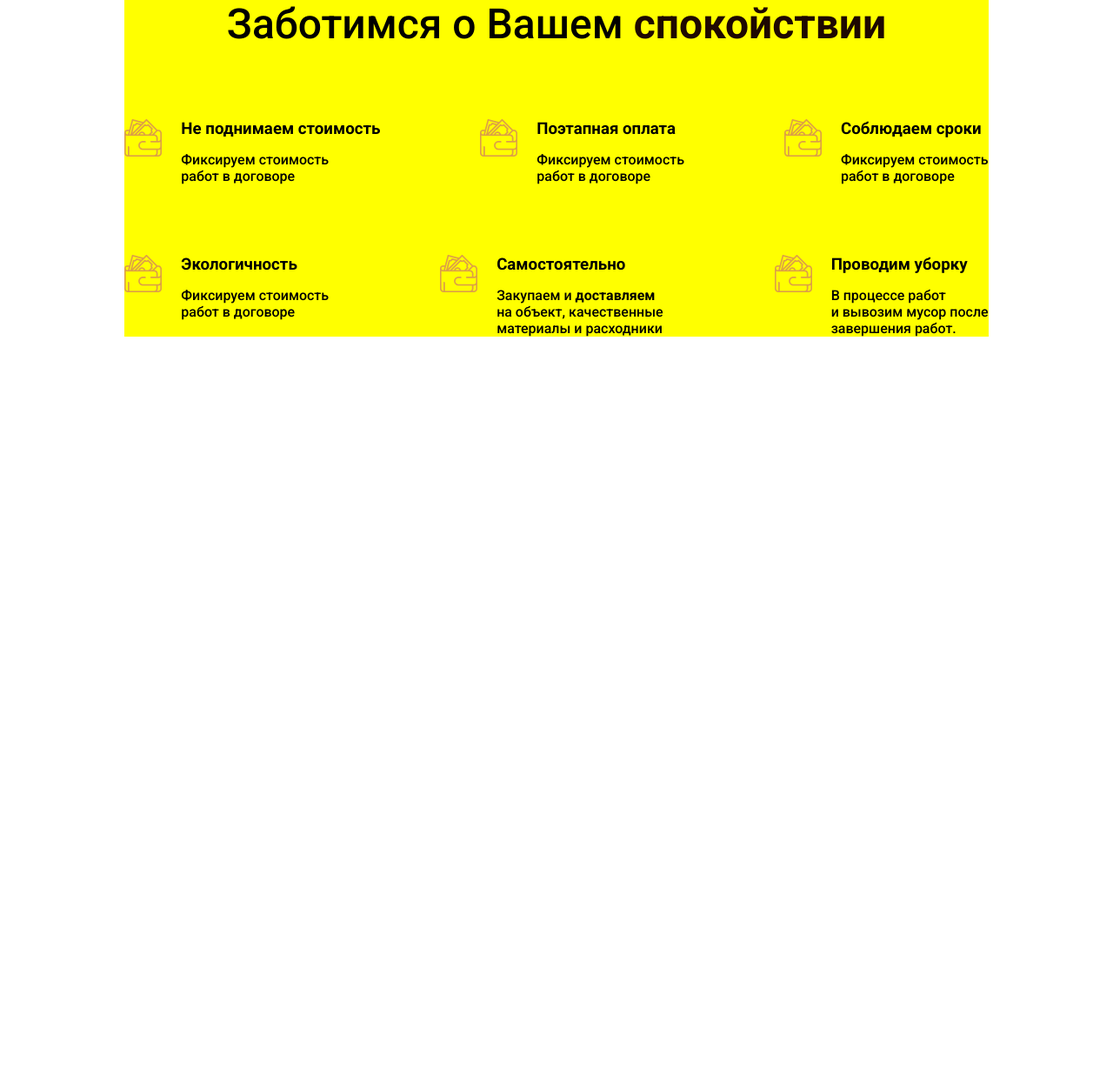
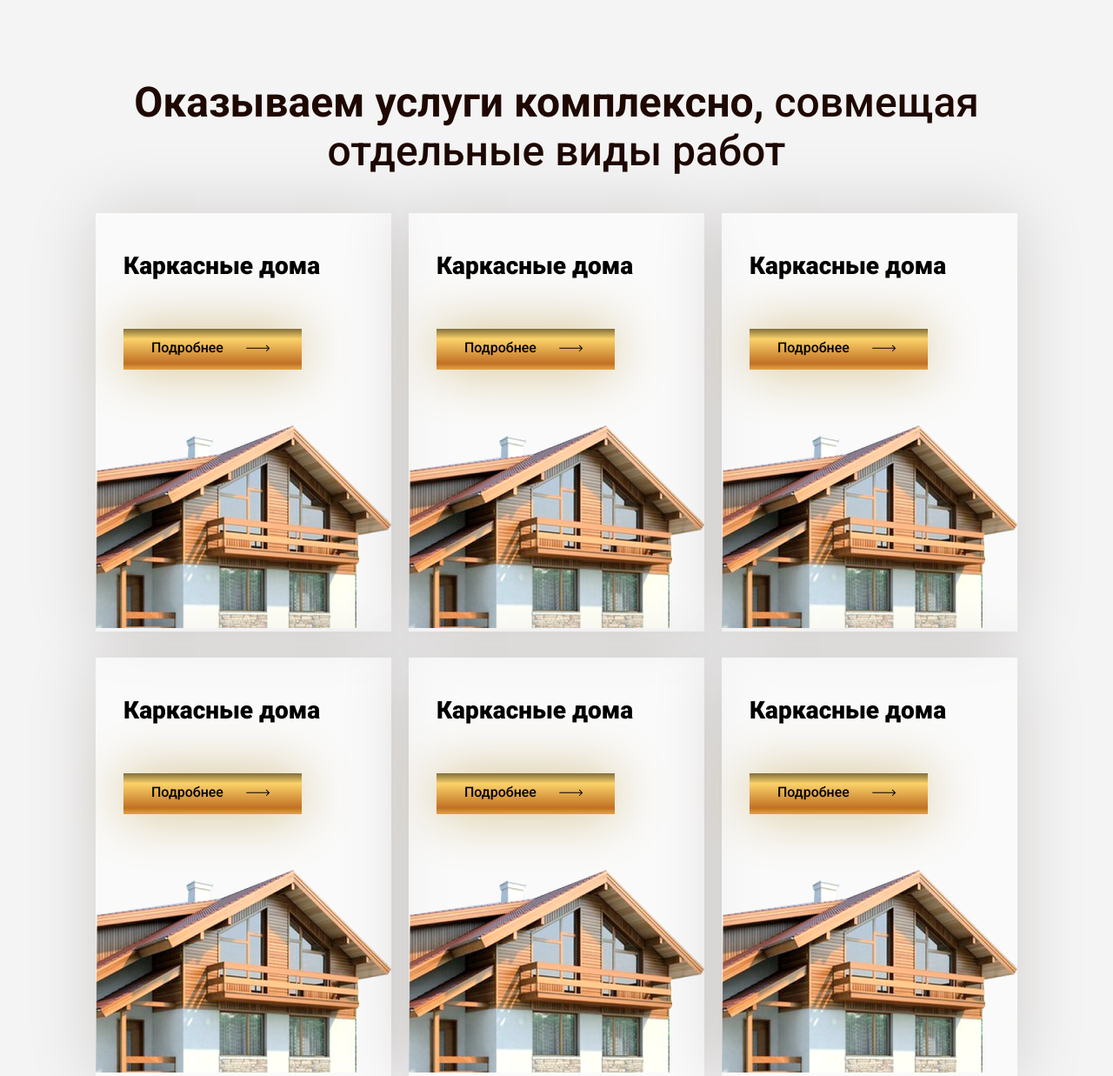
Before and after one commit to mathstutor19/dom-d, a plain HTML site: page index.html in a window 1280 px wide. Shown: the whole page at 87% size. Before the commit the page ends 800 px from the top, so only its background shows below. Drawn offline with Linux system fonts and the light colour scheme.

Commit message:
Add media

```diff
--- a/app.js
+++ b/app.js
@@ -0,0 +1,4 @@
+// let slider = document.querySelector('.homes__items');
+// [...slider.children].map(child =>
+//     child.style.width = screen.width - 17 * 2 + 'px'
+// );
--- a/index.html
+++ b/index.html
@@ -9,76 +9,113 @@
         <link rel="preconnect" href="https://fonts.gstatic.com" crossorigin>
         <link href="https://fonts.googleapis.com/css2?family=Roboto:ital,wght@0,500;0,700;0,900;1,300;1,400;1,500;1,900&display=swap" rel="stylesheet">
         <title>Document</title>
+        <script src="app.js" defer></script>
     </head>
     <body>
-    <!-- care start -->
-    <section class="care container">
-        <h2 class="care__title" >Заботимся о Вашем  <span>спокойствии</span> </h2>
-        <div class="care__about__wrapper" >
 
-            <div class="care__about"  >
-                <div class="care__about__img" >
-                    <img src="img/careimgone.png" alt="careimgone">
+        <!-- Homes Starts -->
+        <section class="homes">
+            <div class="container">
+                <h2 class="homes__title">
+                    <strong>Оказываем  услуги комплексно,</strong>
+                    <br class="display-none" />совмещая отдельные виды работ
+                </h2>
+                <ul class="homes__items">
+                    <li class="homes__item">
+                        <a class="homes__link" href="#">
+                            <article class="home-card">
+                                <div class="home-card__content">
+                                    <h3 class="home-card__title">Каркасные дома</h3>
+                                    <button class="button">
+                                        Подробнее
+                                        <img class="button__icon" src="img/arrow.svg" alt="Подробнее arrow">
+                                    </button>
                                 </div>
-                <div class="care__about__desc">
-                    <h3 class="care__about__title" >Не поднимаем стоимость</h3>
-                    <p class="care__about__subtitle" >Фиксируем стоимость  <br> работ в договоре</p>
+                                <img class="home-card__image" src="img/home-1.png" alt="">
+                            </article>
+                        </a>
+                    </li>
+                    <li class="homes__item">
+                        <a class="homes__link" href="#">
+                            <article class="home-card">
+                                <div class="home-card__content">
+                                    <h3 class="home-card__title">Каркасные дома</h3>
+                                    <button class="button">
+                                        Подробнее
+                                        <img class="button__icon" src="img/arrow.svg" alt="Подробнее arrow">
+                                    </button>
+                                </div>
+                                <img class="home-card__image" src="img/home-1.png" alt="">
+                            </article>
+                        </a>
+                    </li>
+                    <li class="homes__item">
+                        <a class="homes__link" href="#">
+                            <article class="home-card">
+                                <div class="home-card__content">
+                                    <h3 class="home-card__title">Каркасные дома</h3>
+                                    <button class="button">
+                                        Подробнее
+                                        <img class="button__icon" src="img/arrow.svg" alt="Подробнее arrow">
+                                    </button>
+                                </div>
+                                <img class="home-card__image" src="img/home-1.png" alt="">
+                            </article>
+                        </a>
+                    </li>
+                    <li class="homes__item">
+                        <a class="homes__link" href="#">
+                            <article class="home-card">
+                                <div class="home-card__content">
+                                    <h3 class="home-card__title">Каркасные дома</h3>
+                                    <button class="button">
+                                        Подробнее
+                                        <img class="button__icon" src="img/arrow.svg" alt="Подробнее arrow">
+                                    </button>
+                                </div>
+                                <img class="home-card__image" src="img/home-1.png" alt="">
+                            </article>
+                        </a>
+                    </li>
+                    <li class="homes__item">
+                        <a class="homes__link" href="#">
+                            <article class="home-card">
+                                <div class="home-card__content">
+                                    <h3 class="home-card__title">Каркасные дома</h3>
+                                    <button class="button">
+                                        Подробнее
+                                        <img class="button__icon" src="img/arrow.svg" alt="Подробнее arrow">
+                                    </button>
+                                </div>
+                                <img class="home-card__image" src="img/home-1.png" alt="">
+                            </article>
+                        </a>
+                    </li>
+                    <li class="homes__item">
+                        <a class="homes__link" href="#">
+                            <article class="home-card">
+                                <div class="home-card__content">
+                                    <h3 class="home-card__title">Каркасные дома</h3>
+                                    <button class="button">
+                                        Подробнее
+                                        <img class="button__icon" src="img/arrow.svg" alt="Подробнее arrow">
+                                    </button>
+                                </div>
+                                <img class="home-card__image" src="img/home-1.png" alt="">
+                            </article>
+                        </a>
+                    </li>
+                </ul>
+                <div class="homes__navigator">
+                    <button>
+                        <img src="img/arrow-left.svg" alt="" />
+                    </button>
+                    <button>
+                        <img src="img/arrow-right.svg" alt="" />
+                    </button>
                 </div>
             </div>
-
-            <div class="care__about"  >
-                <div class="care__about__img" >
-                    <img src="img/careimgone.png" alt="careimgone">
-                </div>
-                <div class="care__about__desc">
-                    <h3 class="care__about__title" >Поэтапная оплата</h3>
-                    <p class="care__about__subtitle" >Фиксируем стоимость  <br> работ в договоре</p>
-                </div>
-            </div>
-
-            <div class="care__about"  >
-                <div class="care__about__img" >
-                    <img src="img/careimgone.png" alt="careimgone">
-                </div>
-                <div class="care__about__desc">
-                    <h3 class="care__about__title" >Соблюдаем сроки</h3>
-                    <p class="care__about__subtitle" >Фиксируем стоимость  <br> работ в договоре</p>
-                </div>
-            </div>
-
-
-            <div class="care__about"  >
-                <div class="care__about__img" >
-                    <img src="img/careimgone.png" alt="careimgone">
-                </div>
-                <div class="care__about__desc">
-                    <h3 class="care__about__title" >Экологичность</h3>
-                    <p class="care__about__subtitle" >Фиксируем стоимость  <br> работ в договоре</p>
-                </div>
-            </div>
-
-            <div class="care__about"  >
-                <div class="care__about__img" >
-                    <img src="img/careimgone.png" alt="careimgone">
-                </div>
-                <div class="care__about__desc">
-                    <h3 class="care__about__title" >Самостоятельно</h3>
-                    <p class="care__about__subtitle" >Закупаем и  <b>доставляем</b> <br> на объект, качественные <br> материалы и расходники</p>
-                </div>
-            </div>
-
-            <div class="care__about"  >
-                <div class="care__about__img" >
-                    <img src="img/careimgone.png" alt="careimgone">
-                </div>
-                <div class="care__about__desc">
-                    <h3 class="care__about__title" >Проводим уборку</h3>
-                    <p class="care__about__subtitle" >В процессе работ   <br> и вывозим мусор после <br> завершения работ. </p>
-                </div>
-            </div>
-
-        </div>
         </section>
-    <!-- care end  -->
+        <!-- Homes Ends -->
     </body>
 </html>
--- a/style.css
+++ b/style.css
@@ -5,59 +5,144 @@
   font-family: Roboto;
 }
 /* all style start  */
+
+
+/* Container Style Starts */
 .container {
-  margin: auto 11.200586%; /* 153px/1366 */
-  background-color: yellow;
+    width: 1060px;
+    margin: 0 auto;
 }
-@media screen and (max-width: 992px) and (min-width: 767px) {
+@media (max-width: 768px) {
     .container {
-    margin: auto 3.780965%; /* 29px/767px */
+        width: 708px;
     }
 }
-@media screen and (max-width: 767px) and (min-width: 337px) {
+@media (max-width: 768px) {
     .container {
-    margin: auto 5.341246%; /* 18px/337px */
+        width: 100%;
+        margin: 0 17px;
     }
 }
-/* all style end  */
+/* Container Style ends */
 
-/* care style start  */
+.display-none {
+    display: none;
+}
 
-.care__title {
-  font-size: 48px;
+
+/* Homes Style Starts */
+.homes {
+    padding-top: 90px;
+    background: #F4F4F4;
+}
+.homes__title {
     font-style: normal;
     font-weight: 400;
+    font-size: 48px;
     line-height: 56px;
     text-align: center;
+    color: #1E0801;
+    margin-bottom: 43px;
 }
-.care__title span {
-  font-weight: 700;
-  color: #1e0801;
+.homes__items {
+    list-style-type: none;
+    display: flex;
+    flex-wrap: wrap;
+    gap: 30px 20px;
 }
-.care__about__wrapper {
-  display: flex;
-  justify-content: space-between;
-  flex-wrap: wrap;
+.homes__item {
+    width: calc(( 100% - 20px * 2 ) / 3);
 }
-.care__about {
-  display: flex;
-  margin-top: 81px;
+.homes__link {
+    text-decoration: none;
 }
-.care__about__desc {
+.homes__navigator {
+    display: none;
+}
+@media screen and (max-width: 768px) {
+    .homes {
+        padding-top: 100px;
+    }
+    .homes__title {
+        margin-bottom: 51px;
+    }
+    .homes__items {
+        gap: 30px;
+    }
+    .homes__item {
+        width: calc(( 100% - 30px ) / 2);
+    }
+}
+@media screen and (max-width: 358px) {
+    .homes {
+        padding-top: 100px;
+    }
+    .homes__title {
+        font-size: 30px;
+        line-height: 35px;
+        margin-bottom: 44px;
+    }
+    .homes__items {
+        position: relative;
+        flex-wrap: nowrap;
+        overflow-x: hidden;
+    }
+    .homes__item {
+        position: absolute;
+        top: 0;
+        left: 0;
+        width: calc(100% / 6);
+    }
+    .homes__link {
+        display: block;
+    }
+    .homes__navigator {
+        display: block;
+    }
+}
+/* Homes Style Ends */
+
+
+/* Home Card Style Starts */
+.home-card {
+    background: rgba(255, 255, 255, 0.6);
+    box-shadow: 0px 0px 74px rgba(39, 17, 10, 0.16);
+}
+.home-card__content {
+    padding: 44px 32px 49px;
+}
+.home-card__title {
+    font-style: normal;
+    font-weight: 900;
+    font-size: 28px;
+    line-height: 33px;
+    color: #000000;
+    margin-bottom: 56px;
+}
+.home-card__image {
+    width: 100%;
+    height: 100%;
+    object-fit: cover;
+    object-position: center;
+}
+/* Home Card Style Ends */
+
+
+/* Button Style Starts */
+.button {
+    font-style: normal;
+    font-weight: 400;
+    font-size: 16px;
+    line-height: 19px;
+    color: #000000;
+    background: linear-gradient(180deg, #836e39 0%, #FBD26A 25%, #C17024 84.9%, #E3A548 100%);
+    box-shadow: 0px 0px 62px #D3BE88;
+    border: none;
+    padding: 12px 36px 16px 32px;
+}
+
+.button__icon {
+    display: inline-block;
     margin-left: 22px;
 }
-.care__about__subtitle {
-  margin-top: 15px;
-}
-
-@media screen and (max-width: 992px) and (min-width: 768px) {
-  .care__about {
-    width: 33%;
-  }
-}
-@media screen and (max-width: 767px) {
-  .care__about {
-    width: 50%;
-  }
-}
-/* care style end  */
+/* Button Style Ends */
```
Also changed, not shown: img/arrow-left.svg (added), img/arrow-right.svg (added), img/arrow.svg (added), img/home-1.png (added). Lines whose indentation alone changed are shown as unchanged.
